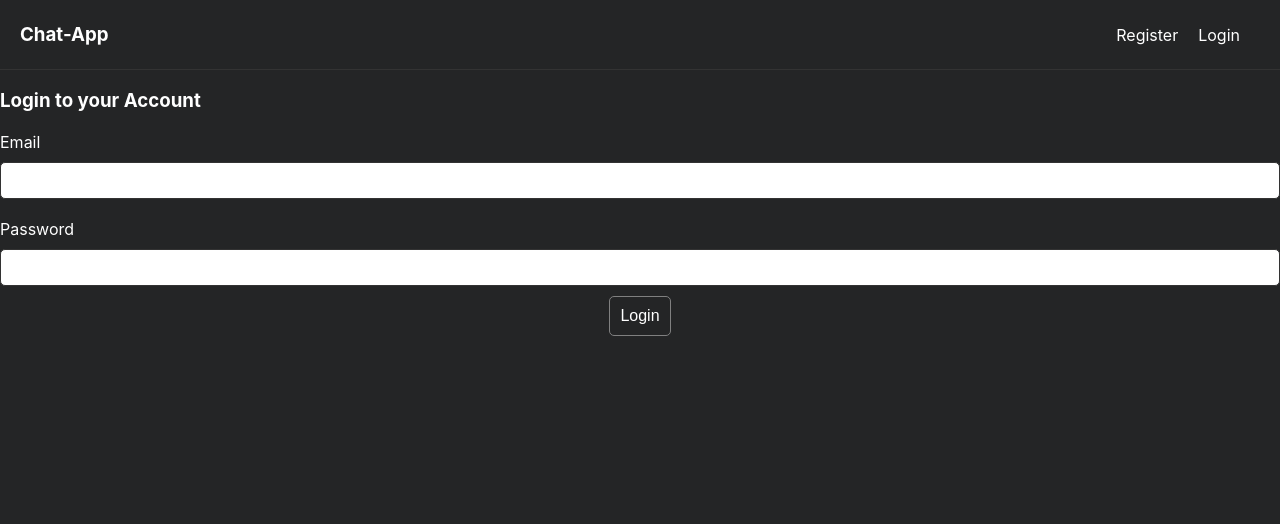
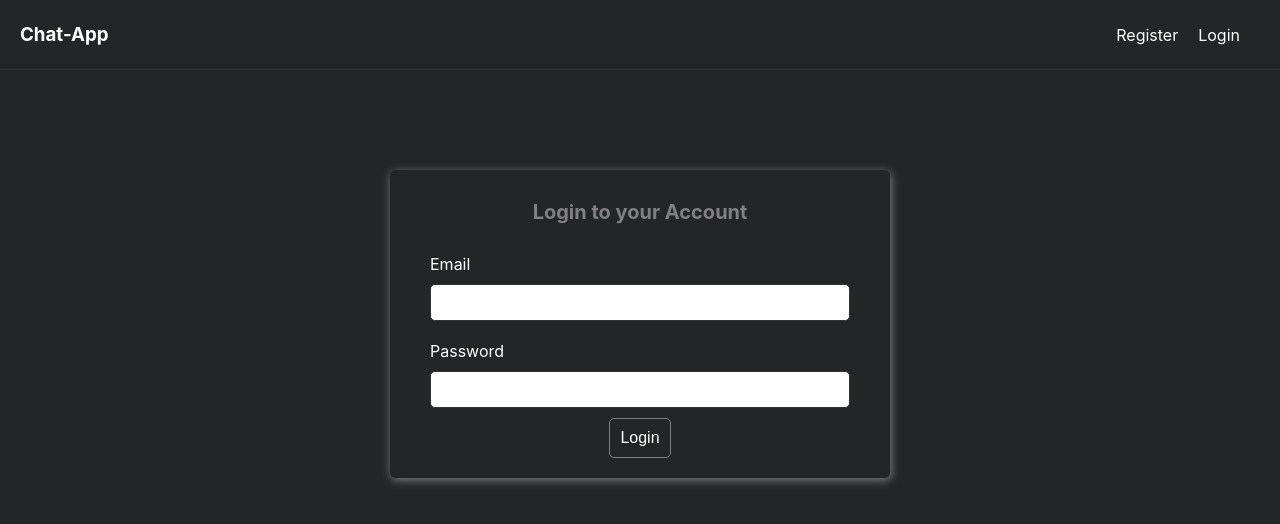
Before and after one commit to Muhiq146/chat-app, a React (Create React App) app: page /login in a window 1280 px wide. Shown: the top 524 px of the page. Built offline with nearby package versions, Linux system fonts and the light colour scheme; no server answers.

Commit message:
Update Login.js

```diff
--- a/src/pages/Login.js
+++ b/src/pages/Login.js
@@ -45,7 +45,7 @@ const Login = () => {
   };
 
   return (
-    <section>
+    <div className="section">
       <h3>Login to your Account</h3>
       <form className="form" onSubmit={handleSubmit}>
         <div className="input_container">
@@ -73,7 +73,7 @@ const Login = () => {
           </button>
         </div>
       </form>
-    </section>
+    </div>
   );
 };
 
```
